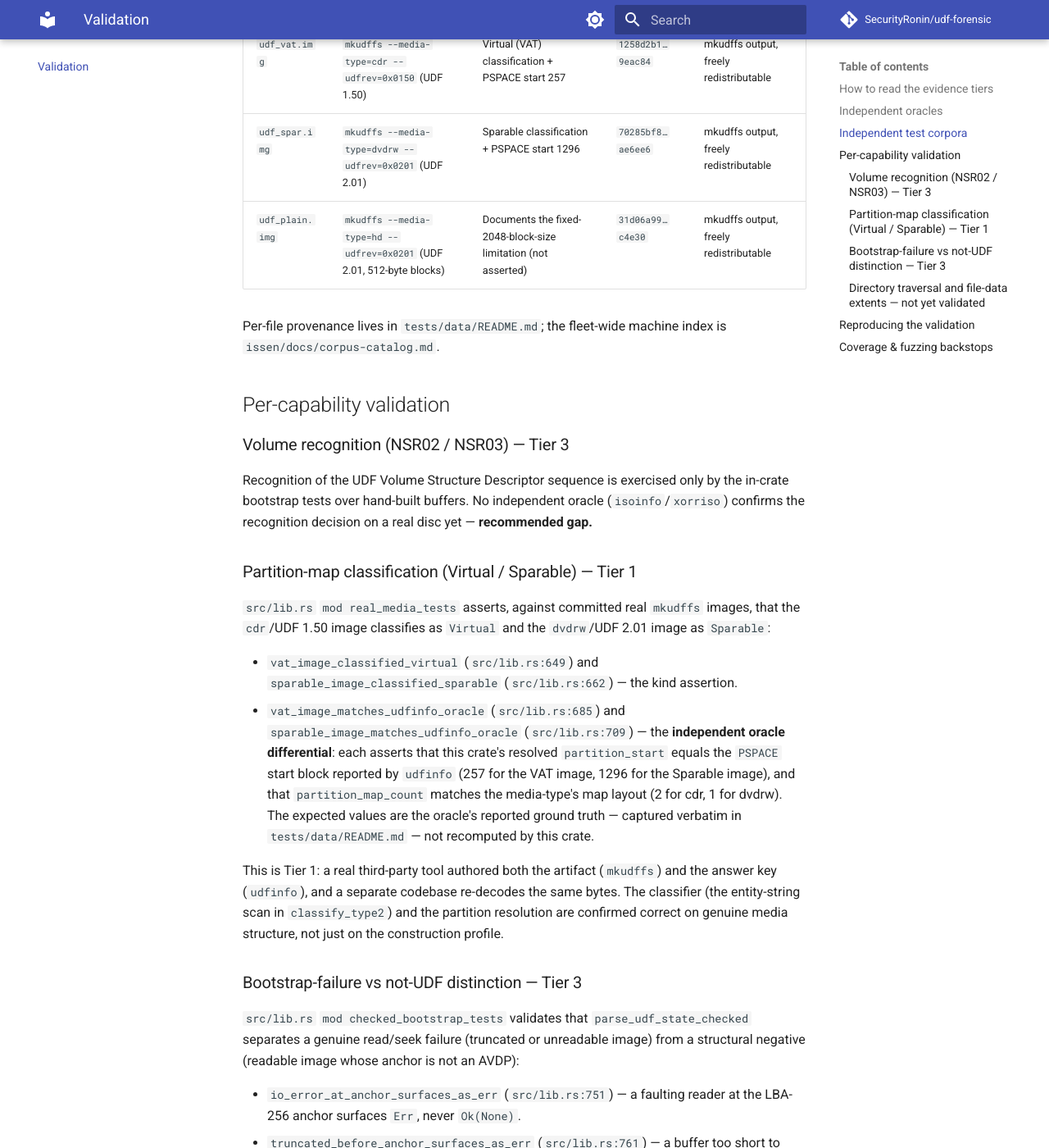
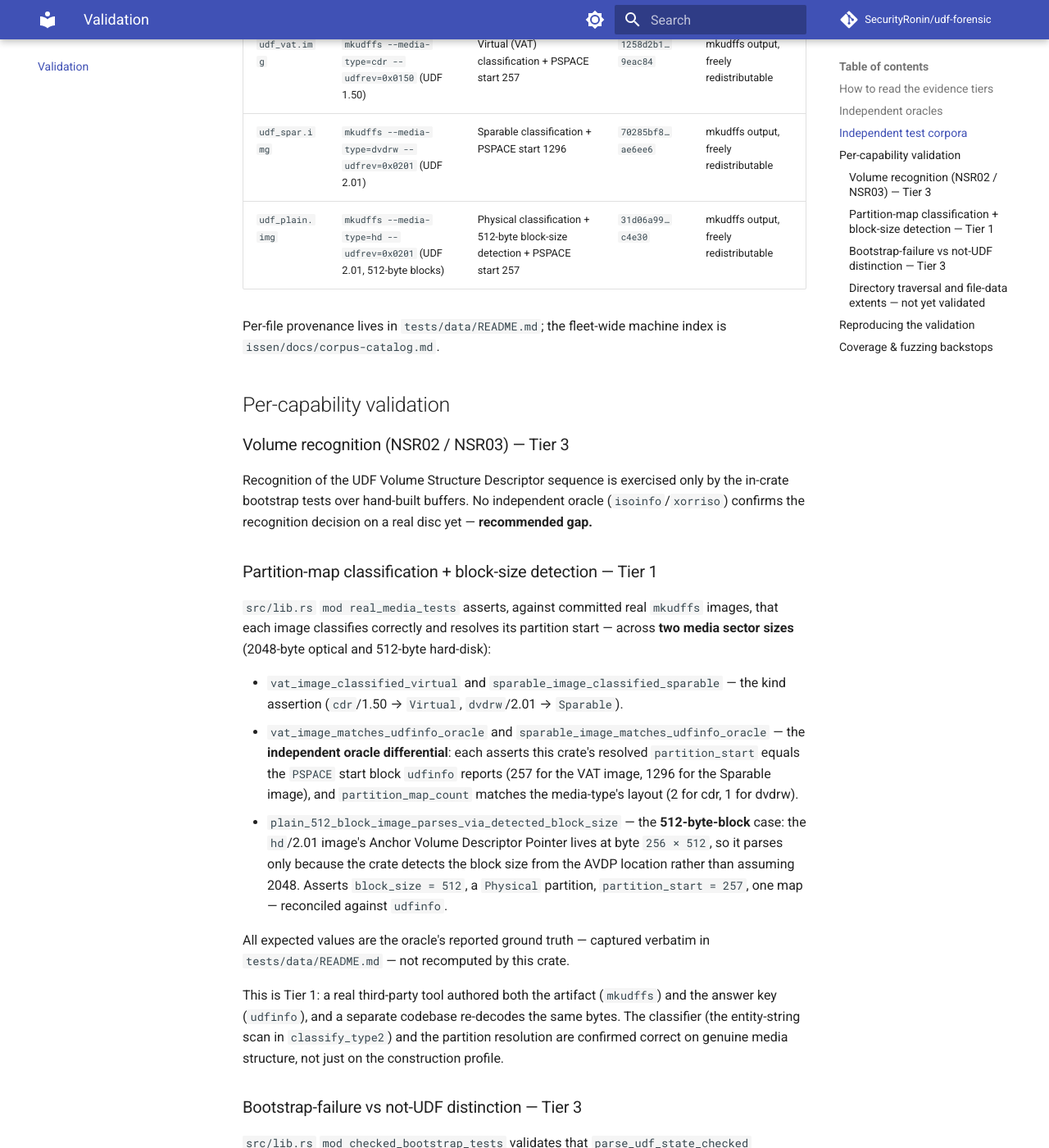
Before and after one commit to SecurityRonin/udf-forensic, an MkDocs documentation site: the page built from docs/validation.md, in a window 1280 px wide and 1400 px high, scrolled down 1776 px. Shown: the whole window at 82% size. Built offline with MkDocs 1.6.1 and Material for MkDocs 9.7.7, drawn with Linux system fonts in a browser that asks for light colours; comment, search, counter and statistics services are not loaded.

Commit message:
docs(udf-forensic): udf_plain is now a validated 512-block oracle case
Block-size detection resolved the fixed-2048 limitation, so update the docs:
udf_plain.img is no longer an un-asserted limitation marker — it is the
512-byte-block oracle case (Physical, PSPACE start 257, block_size 512),
reconciled against udfinfo alongside the 2048-byte vat/spar images. The
per-capability section now covers block-size detection across two media
sector sizes.

Co-Authored-By: Claude Opus 4.8 <noreply@anthropic.com>

```diff
--- a/docs/validation.md
+++ b/docs/validation.md
@@ -60,7 +60,7 @@ rather than gitignored. The partition-map tests run against them in CI.
 |---|---|---|---|---|
 | `udf_vat.img` | `mkudffs --media-type=cdr --udfrev=0x0150` (UDF 1.50) | Virtual (VAT) classification + PSPACE start 257 | `1258d2b1…9eac84` | mkudffs output, freely redistributable |
 | `udf_spar.img` | `mkudffs --media-type=dvdrw --udfrev=0x0201` (UDF 2.01) | Sparable classification + PSPACE start 1296 | `70285bf8…ae6ee6` | mkudffs output, freely redistributable |
-| `udf_plain.img` | `mkudffs --media-type=hd --udfrev=0x0201` (UDF 2.01, 512-byte blocks) | Documents the fixed-2048-block-size limitation (not asserted) | `31d06a99…c4e30` | mkudffs output, freely redistributable |
+| `udf_plain.img` | `mkudffs --media-type=hd --udfrev=0x0201` (UDF 2.01, 512-byte blocks) | Physical classification + 512-byte block-size detection + PSPACE start 257 | `31d06a99…c4e30` | mkudffs output, freely redistributable |
 
 Per-file provenance lives in `tests/data/README.md`; the fleet-wide machine index
 is `issen/docs/corpus-catalog.md`.
@@ -74,22 +74,27 @@ the in-crate bootstrap tests over hand-built buffers. No independent oracle
 (`isoinfo`/`xorriso`) confirms the recognition decision on a real disc yet —
 **recommended gap.**
 
-### Partition-map classification (Virtual / Sparable) — Tier 1
+### Partition-map classification + block-size detection — Tier 1
 
 `src/lib.rs` `mod real_media_tests` asserts, against committed real `mkudffs`
-images, that the `cdr`/UDF 1.50 image classifies as `Virtual` and the
-`dvdrw`/UDF 2.01 image as `Sparable`:
+images, that each image classifies correctly and resolves its partition start —
+across **two media sector sizes** (2048-byte optical and 512-byte hard-disk):
 
-- `vat_image_classified_virtual` (`src/lib.rs:649`) and
-  `sparable_image_classified_sparable` (`src/lib.rs:662`) — the kind assertion.
-- `vat_image_matches_udfinfo_oracle` (`src/lib.rs:685`) and
-  `sparable_image_matches_udfinfo_oracle` (`src/lib.rs:709`) — the **independent
-  oracle differential**: each asserts that this crate's resolved
-  `partition_start` equals the `PSPACE` start block reported by `udfinfo` (257 for
-  the VAT image, 1296 for the Sparable image), and that `partition_map_count`
-  matches the media-type's map layout (2 for cdr, 1 for dvdrw). The expected
-  values are the oracle's reported ground truth — captured verbatim in
-  `tests/data/README.md` — not recomputed by this crate.
+- `vat_image_classified_virtual` and `sparable_image_classified_sparable` — the
+  kind assertion (`cdr`/1.50 → `Virtual`, `dvdrw`/2.01 → `Sparable`).
+- `vat_image_matches_udfinfo_oracle` and `sparable_image_matches_udfinfo_oracle`
+  — the **independent oracle differential**: each asserts this crate's resolved
+  `partition_start` equals the `PSPACE` start block `udfinfo` reports (257 for the
+  VAT image, 1296 for the Sparable image), and `partition_map_count` matches the
+  media-type's layout (2 for cdr, 1 for dvdrw).
+- `plain_512_block_image_parses_via_detected_block_size` — the **512-byte-block**
+  case: the `hd`/2.01 image's Anchor Volume Descriptor Pointer lives at byte
+  `256 × 512`, so it parses only because the crate detects the block size from the
+  AVDP location rather than assuming 2048. Asserts `block_size = 512`, a `Physical`
+  partition, `partition_start = 257`, one map — reconciled against `udfinfo`.
+
+All expected values are the oracle's reported ground truth — captured verbatim in
+`tests/data/README.md` — not recomputed by this crate.
 
 This is Tier 1: a real third-party tool authored both the artifact (`mkudffs`)
 and the answer key (`udfinfo`), and a separate codebase re-decodes the same bytes.
```
Also changed, not shown: 1 other file.
